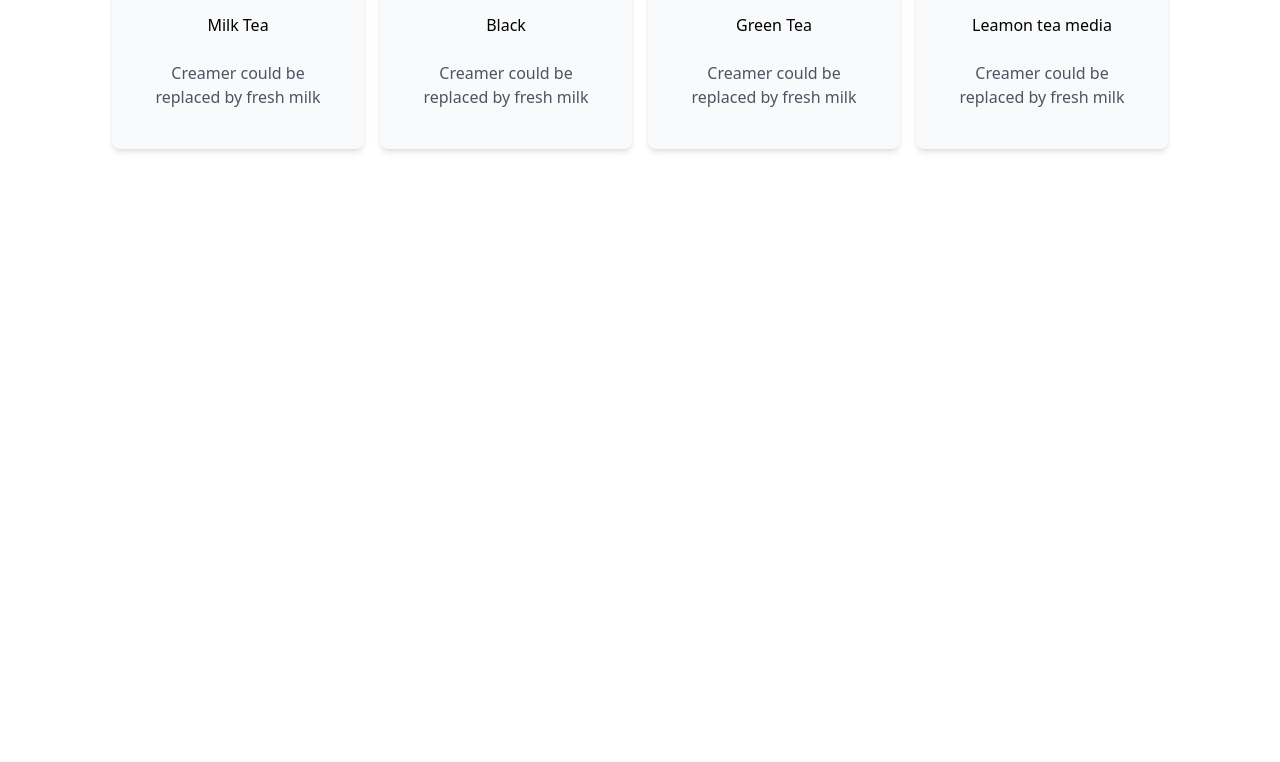
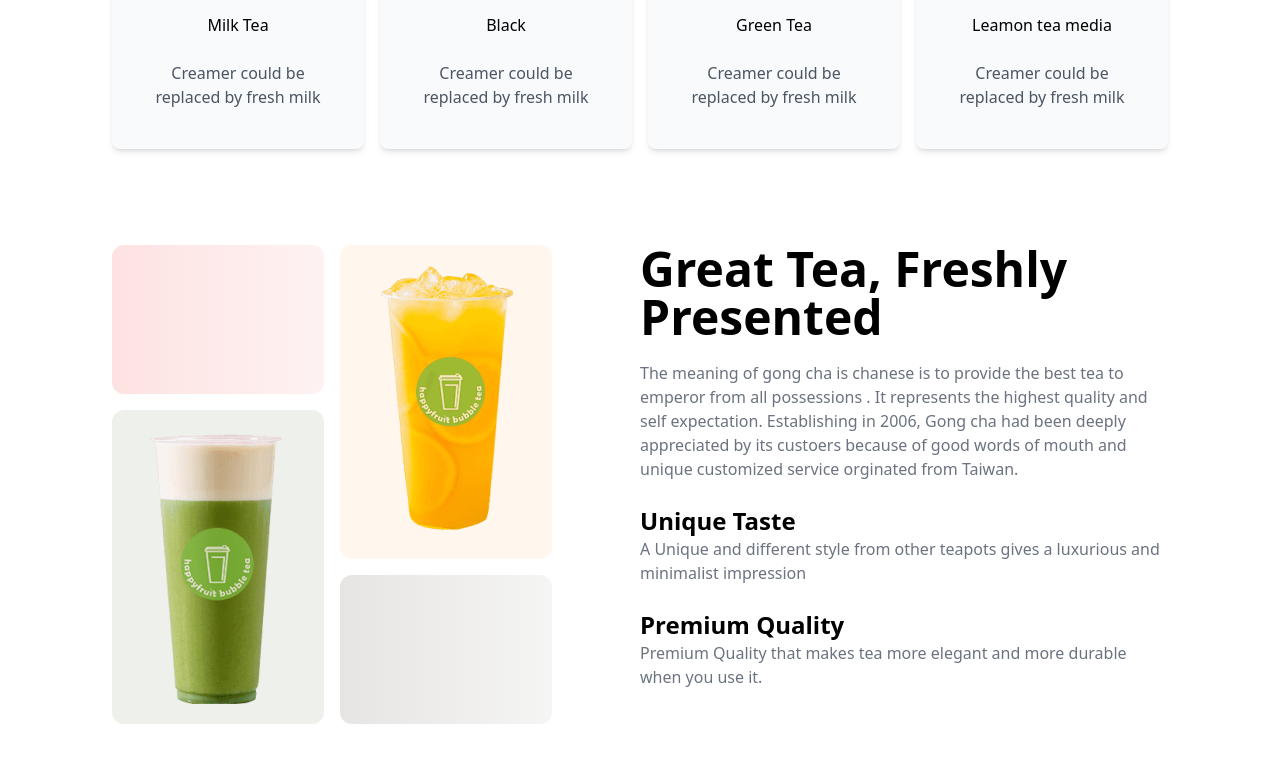
Before and after one commit to skalvi404/Tea-House, a plain HTML site: page index.html in a window 1280 px wide. Shown: the part 991-1753 px from the top of the page. Before the commit the page ends 1236 px from the top, so only its background shows below. Drawn offline with nearby package versions, Linux system fonts and the light colour scheme.

Commit message:
Section-3 Done

```diff
--- a/index.html
+++ b/index.html
@@ -108,7 +108,38 @@
 
    </div>
 </section>
-
+<!-- section-3 desing start -->
+<section class="mb-24">
+  <!-- section-3 -->
+<div class="grid lg:grid-cols-2 sm:grid-cols-1">
+<!-- image section -->
+ <div class="grid grid-cols-2 grid-rows-3 gap-4 lg:w-5/6">
+  <!-- imageless-block -->
+<div class="h-38 bg-gradient-to-r from-red-100 to-red-50 rounded-xl"></div>
+<!-- fresh-imge-1 -->
+<div class="bg-orange-50 rounded-xl row-span-2">
+  <img class="mx-auto my-5" src="images/fresh-1.png" alt="">
+</div>
+<!-- fresh-image-2 -->
+<div class="bg-[#5776391A] rounded-xl row-span-2">
+  <img class="mx-auto my-5" src="images/fresh-2.png" alt="">
+</div>
+<!-- imgeless-block-2 -->
+<div class="h-38 bg-gradient-to-r from-stone-200 to-stone-100 rounded-xl"></div>
+ </div>
+ <!-- text section -->
+  <div class="w-140">
+    <h1 class="text-5xl te font-bold mb-5">Great Tea, Freshly Presented</h1>
+    <p class="text-gray-500">The meaning of gong cha is chanese is to provide the best tea to emperor from all possessions . It represents the highest quality and self expectation. Establishing in 2006, Gong cha had been deeply appreciated by its custoers  because of good words of mouth and unique customized service orginated from Taiwan.</p>
+  <br>
+  <h1 class="text-2xl font-bold">Unique Taste</h1>
+  <p class="text-gray-500 w-110 ">A Unique and different style from other teapots gives a luxurious and minimalist impression</p>
+  <br>
+  <h1 class="text-2xl font-bold">Premium Quality</h1>
+  <p class="text-gray-500 w-110">Premium Quality that makes tea more elegant and more durable when you use it.</p>
+</div>
+</div>
+</section>
 
 </main>
 
```
